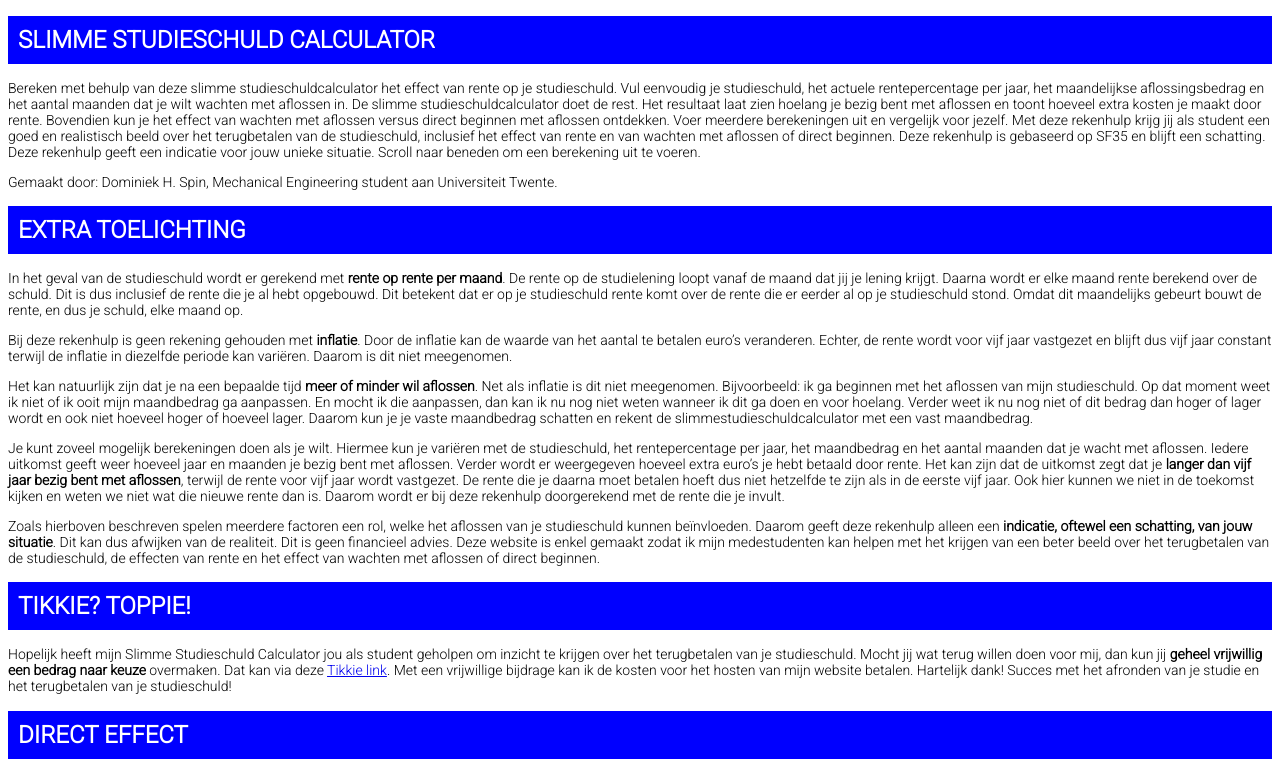
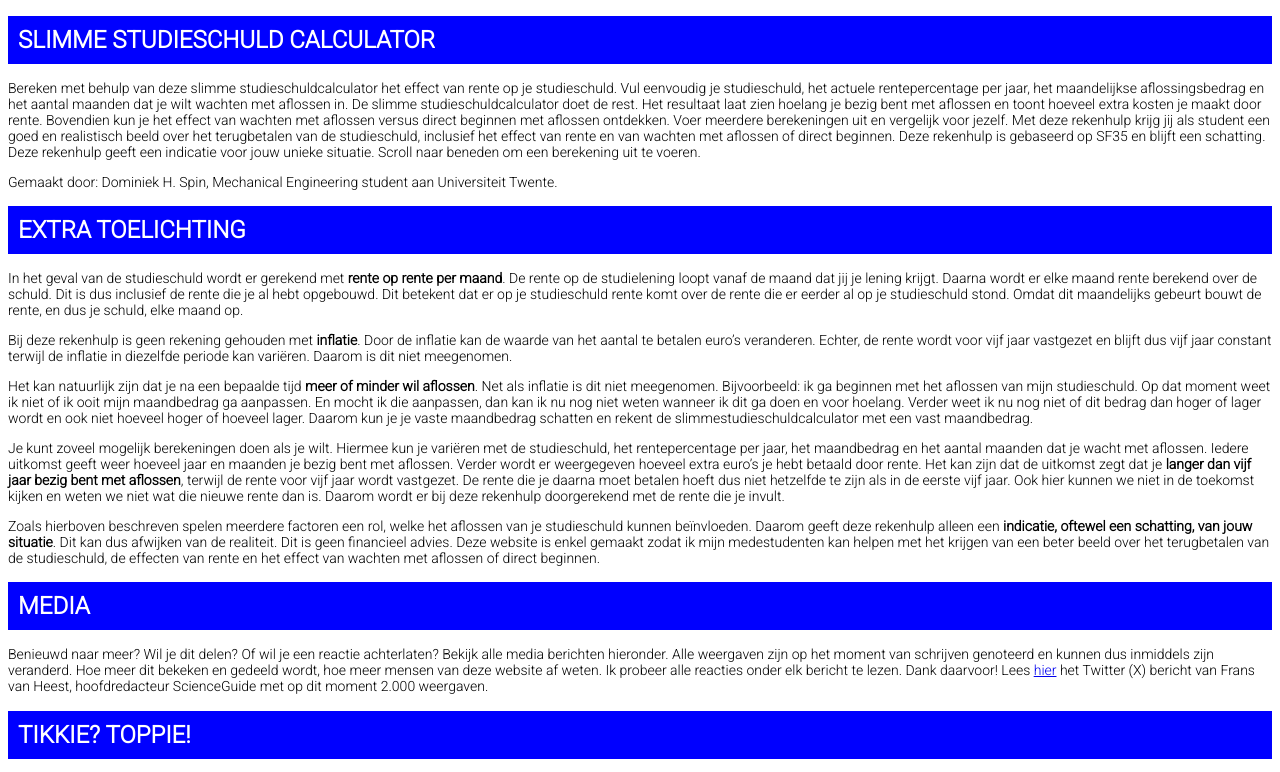
Before and after one commit to DominiekHS/studieschuld, a plain HTML site: page index.html in a window 1280 px wide. Shown: the top 772 px of the page. Drawn offline with Linux system fonts and the light colour scheme.

Commit message:
Update index.html

```diff
--- a/index.html
+++ b/index.html
@@ -38,6 +38,8 @@
     <p style="font-size: 14px; color: black;">Het kan natuurlijk zijn dat je na een bepaalde tijd <b>meer of minder wil aflossen</b>. Net als inflatie is dit niet meegenomen. Bijvoorbeeld: ik ga beginnen met het aflossen van mijn studieschuld. Op dat moment weet ik niet of ik ooit mijn maandbedrag ga aanpassen. En mocht ik die aanpassen, dan kan ik nu nog niet weten wanneer ik dit ga doen en voor hoelang. Verder weet ik nu nog niet of dit bedrag dan hoger of lager wordt en ook niet hoeveel hoger of hoeveel lager. Daarom kun je je vaste maandbedrag schatten en rekent de slimmestudieschuldcalculator met een vast maandbedrag.</p>
     <p style="font-size: 14px; color: black;">Je kunt zoveel mogelijk berekeningen doen als je wilt. Hiermee kun je variëren met de studieschuld, het rentepercentage per jaar, het maandbedrag en het aantal maanden dat je wacht met aflossen. Iedere uitkomst geeft weer hoeveel jaar en maanden je bezig bent met aflossen. Verder wordt er weergegeven hoeveel extra euro’s je hebt betaald door rente. Het kan zijn dat de uitkomst zegt dat je <b>langer dan vijf jaar bezig bent met aflossen</b>, terwijl de rente voor vijf jaar wordt vastgezet. De rente die je daarna moet betalen hoeft dus niet hetzelfde te zijn als in de eerste vijf jaar. Ook hier kunnen we niet in de toekomst kijken en weten we niet wat die nieuwe rente dan is. Daarom wordt er bij deze rekenhulp doorgerekend met de rente die je invult.</p>
     <p style="font-size: 14px; color: black;">Zoals hierboven beschreven spelen meerdere factoren een rol, welke het aflossen van je studieschuld kunnen beïnvloeden. Daarom geeft deze rekenhulp alleen een <b>indicatie, oftewel een schatting, van jouw situatie</b>. Dit kan dus afwijken van de realiteit. Dit is geen financieel advies. Deze website is enkel gemaakt zodat ik mijn medestudenten kan helpen met het krijgen van een beter beeld over het terugbetalen van de studieschuld, de effecten van rente en het effect van wachten met aflossen of direct beginnen.</p>
+    <h1>MEDIA</h1>
+    <p style="font-size: 14px; color: black;"> Benieuwd naar meer? Wil je dit delen? Of wil je een reactie achterlaten? Bekijk alle media berichten hieronder. Alle weergaven zijn op het moment van schrijven genoteerd en kunnen dus inmiddels zijn veranderd. Hoe meer dit bekeken en gedeeld wordt, hoe meer mensen van deze website af weten. Ik probeer alle reacties onder elk bericht te lezen. Dank daarvoor! Lees <a href="https://twitter.com/fcvheest/status/1715340473353601373">hier</a> het Twitter (X) bericht van Frans van Heest, hoofdredacteur ScienceGuide met op dit moment 2.000 weergaven.</p>
     <h1>TIKKIE? TOPPIE!</h1>
     <p style="font-size: 14px; color: black;">Hopelijk heeft mijn Slimme Studieschuld Calculator jou als student geholpen om inzicht te krijgen over het terugbetalen van je studieschuld. Mocht jij wat terug willen doen voor mij, dan kun jij <b>geheel vrijwillig een bedrag naar keuze</b> overmaken. Dat kan via deze <a href="https://tikkie.me/pay/shh06qhqs59mrod8a5of">Tikkie link</a>. Met een vrijwillige bijdrage kan ik de kosten voor het hosten van mijn website betalen. Hartelijk dank! Succes met het afronden van je studie en het terugbetalen van je studieschuld!</p>
     <h1>DIRECT EFFECT</h1>
```
